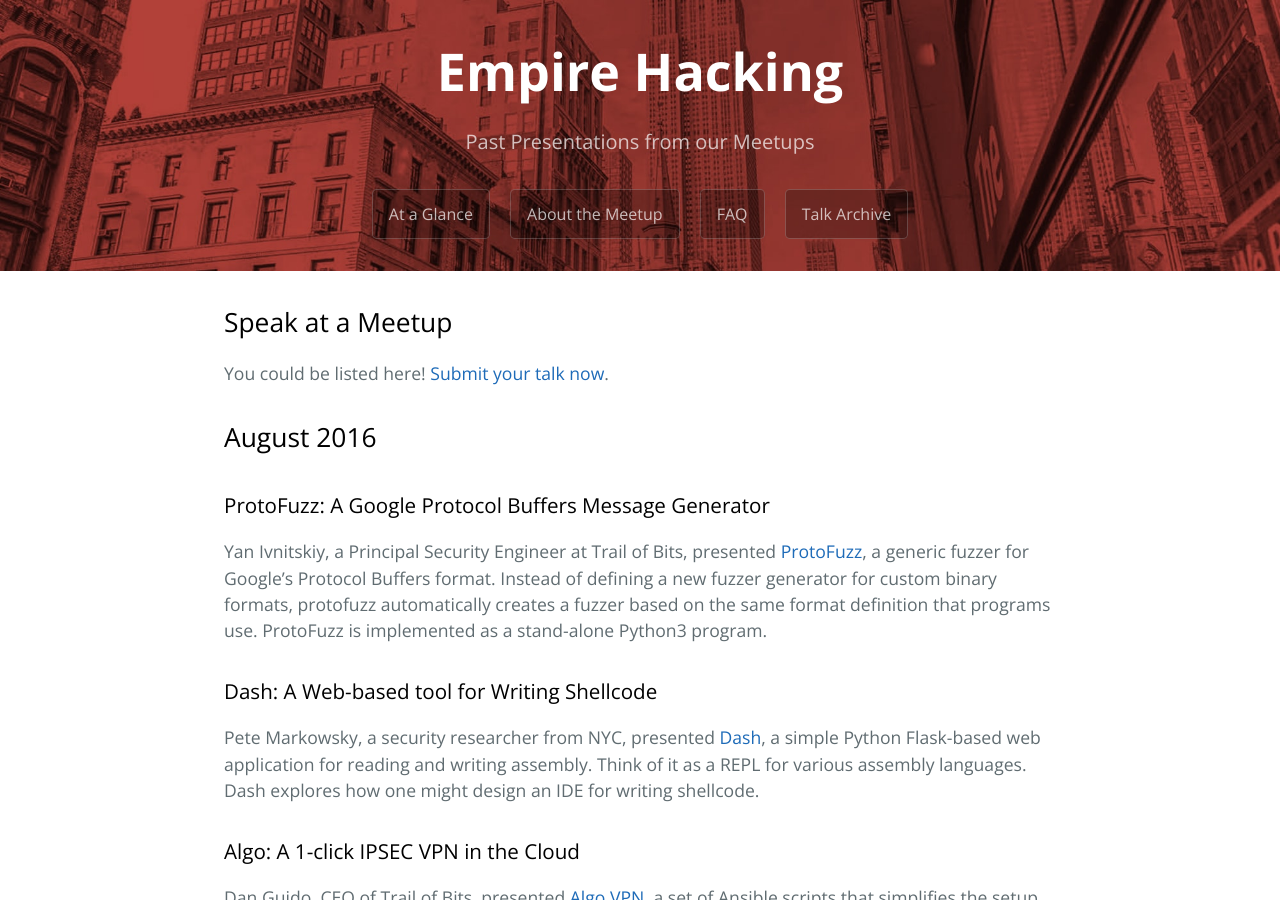
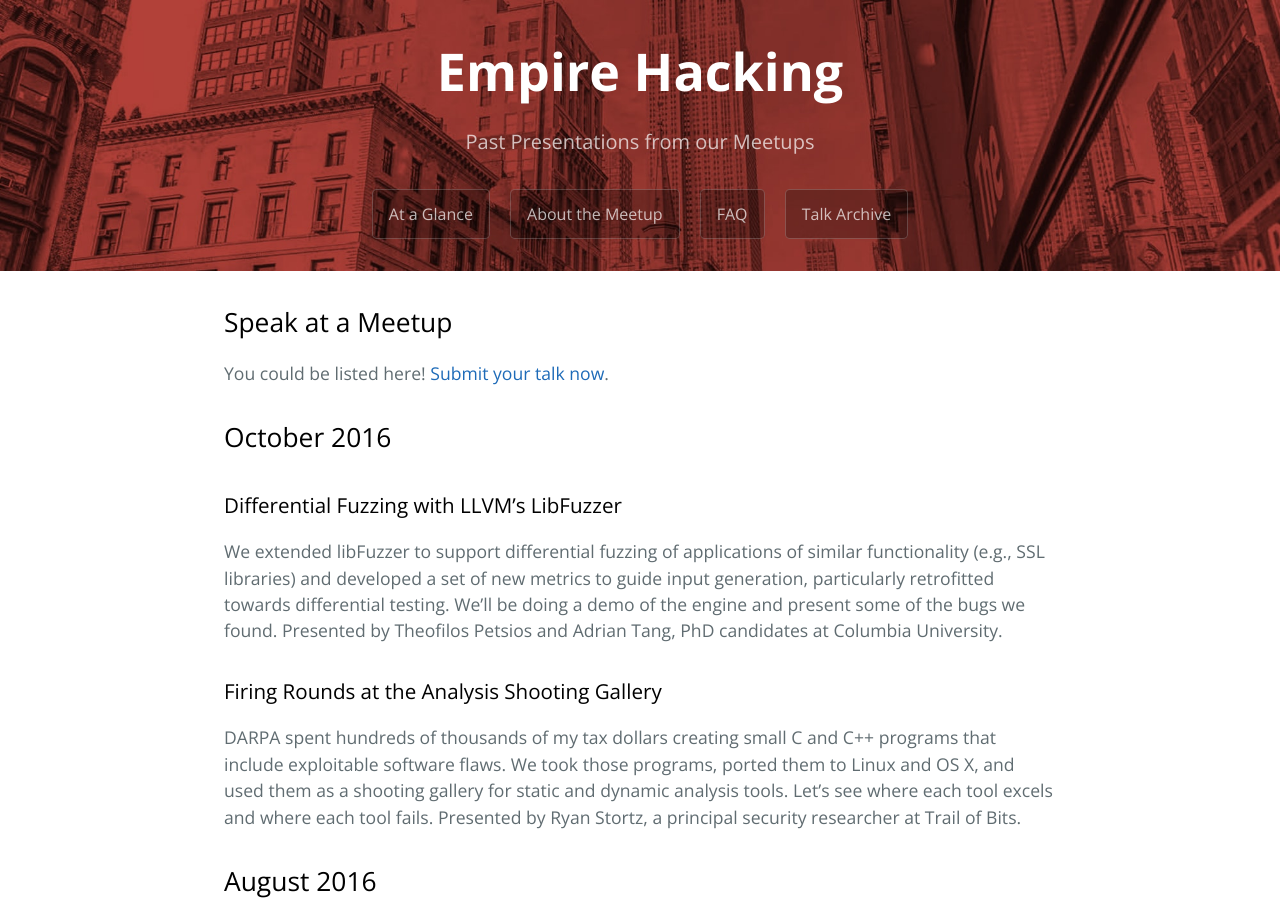
Before and after one commit to trailofbits/empirehacking.nyc, a Jekyll site: the page built from archive.md, in a window 1280 px wide and 900 px high. Built offline with Jekyll 4.4.1, drawn with Linux system fonts in a browser that asks for light colours; comment, search, counter and statistics services are not loaded.

Commit message:
Update for October

```diff
--- a/archive.md
+++ b/archive.md
@@ -8,6 +8,14 @@ permalink: /archive/
 ## Speak at a Meetup
 
 You could be listed here! [Submit your talk now](/about/#speak-at-a-meetup).
+
+## October 2016
+
+### Differential Fuzzing with LLVM's LibFuzzer
+We extended libFuzzer to support differential fuzzing of applications of similar functionality (e.g., SSL libraries) and developed a set of new metrics to guide input generation, particularly retrofitted towards differential testing. We'll be doing a demo of the engine and present some of the bugs we found. Presented by Theofilos Petsios and Adrian Tang, PhD candidates at Columbia University.
+
+### Firing Rounds at the Analysis Shooting Gallery
+DARPA spent hundreds of thousands of my tax dollars creating small C and C++ programs that include exploitable software flaws. We took those programs, ported them to Linux and OS X, and used them as a shooting gallery for static and dynamic analysis tools. Let’s see where each tool excels and where each tool fails. Presented by Ryan Stortz, a principal security researcher at Trail of Bits.
 
 ## August 2016
 
```
Also changed, not shown: README.md (+1 -1 lines), logos/digitalocean.png (added), logos/spotify.png (added), logos/squarespace.png (added), logos/trailofbits.png (added), logos/twosigma.png (added), logos/wework.png (added).
